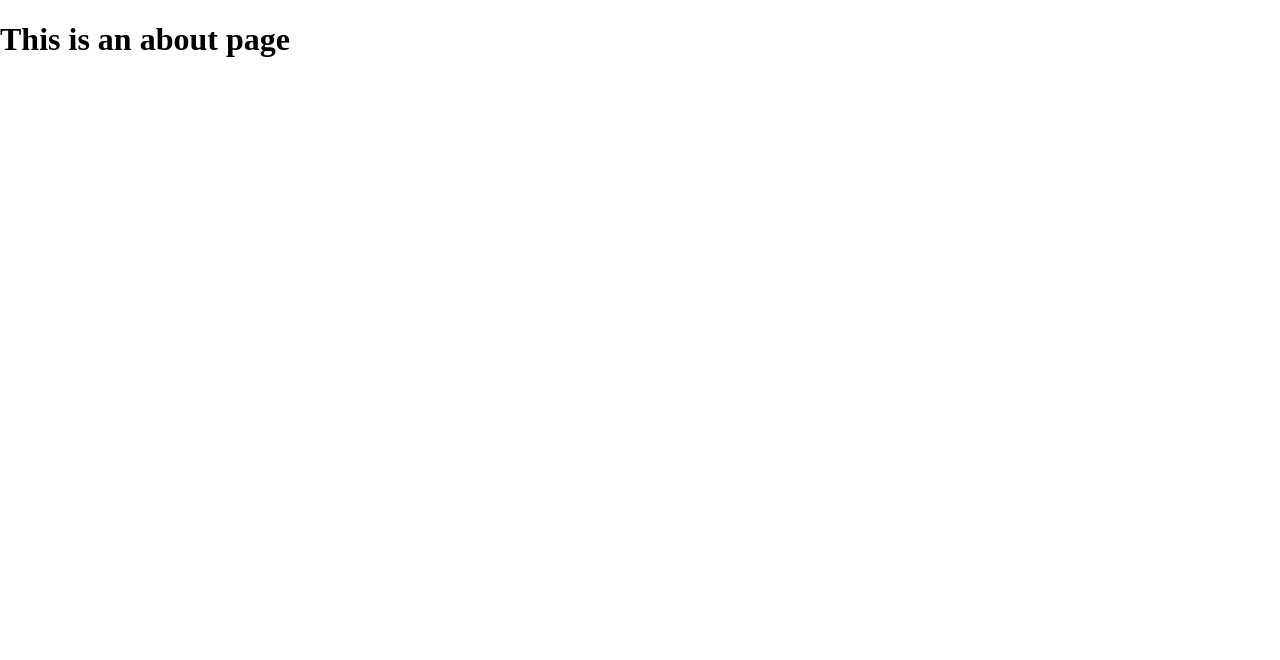
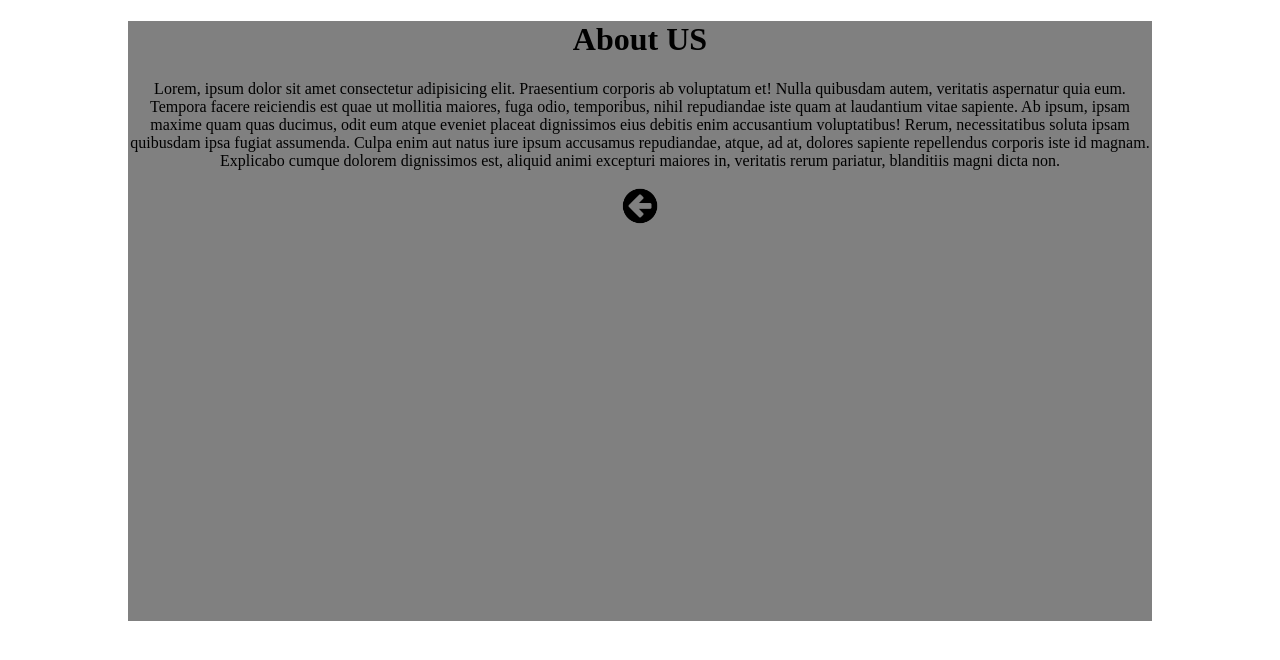
Before and after one commit to Omarhuba/poster-shop, a Vue app: page /about in a window 1280 px wide. Shown: the top 660 px of the page. Built offline with nearby package versions, Linux system fonts and the light colour scheme.

Commit message:
kopling av login coh lite css med home page

```diff
--- a/src/components/Header.vue
+++ b/src/components/Header.vue
@@ -7,6 +7,7 @@
         <router-link to="/">Home</router-link>
         <router-link to="/about">About</router-link>
         <router-link to="/contact">Contact</router-link>
+        <router-link to="/Login"> Login</router-link>
         </div>
         </div>
           <h1 class="heading">Poster Shop</h1>
--- a/src/views/About.vue
+++ b/src/views/About.vue
@@ -1,5 +1,33 @@
 <template>
   <div class="about">
-    <h1>This is an about page</h1>
+    <h1>About US</h1>
+    <p>
+      Lorem, ipsum dolor sit amet consectetur adipisicing elit. Praesentium corporis ab voluptatum et! Nulla quibusdam autem,
+      veritatis aspernatur quia eum. Tempora facere reiciendis est quae ut mollitia maiores, fuga odio, temporibus,
+       nihil repudiandae iste quam at laudantium vitae sapiente. Ab ipsum, ipsam maxime quam quas ducimus, odit eum atque
+        eveniet placeat dignissimos eius debitis enim accusantium voluptatibus! Rerum, necessitatibus soluta ipsam quibusdam
+         ipsa fugiat assumenda. Culpa enim aut natus iure ipsum accusamus repudiandae, atque, ad at, dolores sapiente
+         repellendus corporis iste id magnam. Explicabo cumque dolorem dignissimos est, aliquid animi excepturi maiores
+         in, veritatis rerum pariatur, blanditiis magni dicta non.
+    </p>
+    <router-link to="/">
+         <img class="back" src="../assets/back.png" alt="" width="40px" height="40px" />
+        </router-link>
   </div>
 </template>
+
+<script>
+export default {
+
+}
+</script>
+
+<style scoped>
+.about{
+  width: 80%;
+  height: 600px;
+  background-color: gray;
+  text-align: center;
+  margin: auto;
+}
+</style>
--- a/src/views/Contact.vue
+++ b/src/views/Contact.vue
@@ -1,7 +1,7 @@
 <template>
     <div class="contact">
     <h3>Contact Form</h3>
-    <form action="/" class="form">
+    <form action="" class="form">
     <label for="fname">First Name</label>
     <input type="text" id="fname" name="firstname" placeholder="Your name..">
     <label for="lname">Last Name</label>
@@ -14,7 +14,11 @@
     </select>
     <label for="subject">Subject</label>
     <textarea id="subject" name="subject" placeholder="Write something.." style="height:200px"></textarea>
-    <button class="button">Submit</button>
+    <button class="button">
+        <router-link to="/">
+    Submit
+        </router-link>
+    </button>
   </form>
 </div>
 </template>
```
